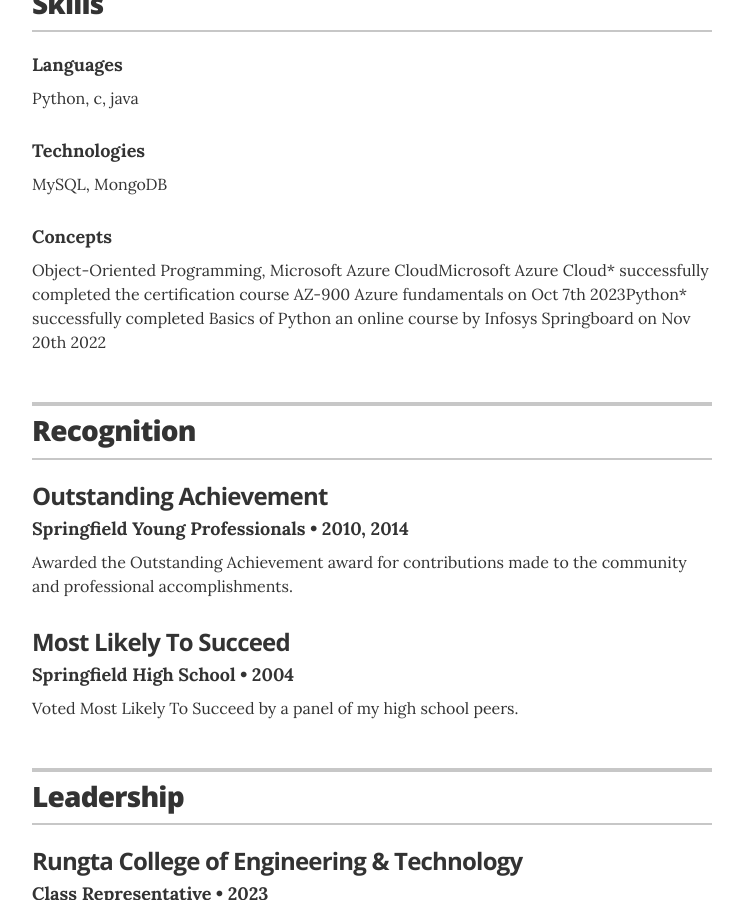
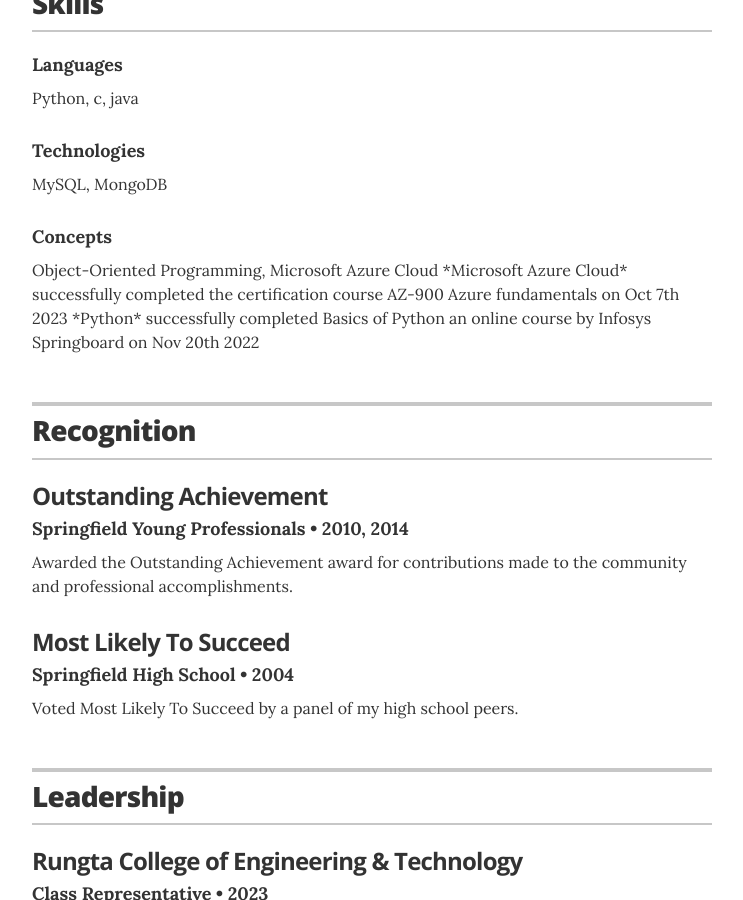
Before and after one commit to deependra-painkra/resume, a Jekyll site: the page built from index.html, in a window 1280 px wide and 900 px high, scrolled down 1730 px. Shown: the whole window, without its empty margins (268-1011 px from the left). Built offline with Jekyll 4.4.1, drawn with Linux system fonts in a browser that asks for light colours.

Commit message:
Update skills.yml

```diff
--- a/_data/skills.yml
+++ b/_data/skills.yml
@@ -11,5 +11,5 @@
 - skill: Concepts
   description:
   - "Object-Oriented Programming, Microsoft Azure Cloud"
-  - "Microsoft Azure Cloud* successfully completed the certification course AZ-900 Azure fundamentals on Oct 7th 2023"
-  - "Python* successfully completed Basics of Python an online course by Infosys Springboard on Nov 20th 2022"
+  - " *Microsoft Azure Cloud* successfully completed the certification course AZ-900 Azure fundamentals on Oct 7th 2023"
+  - " *Python* successfully completed Basics of Python an online course by Infosys Springboard on Nov 20th 2022"
```
